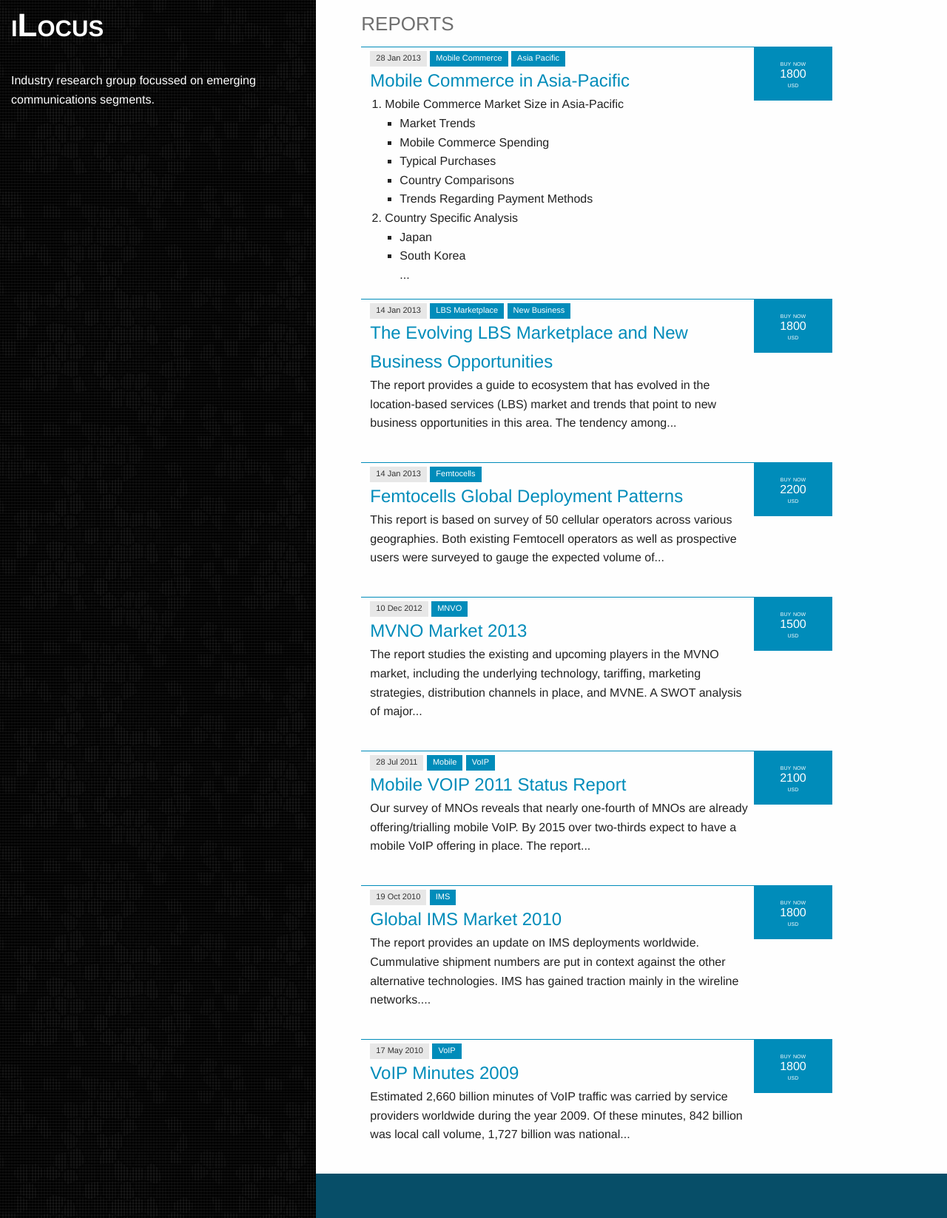
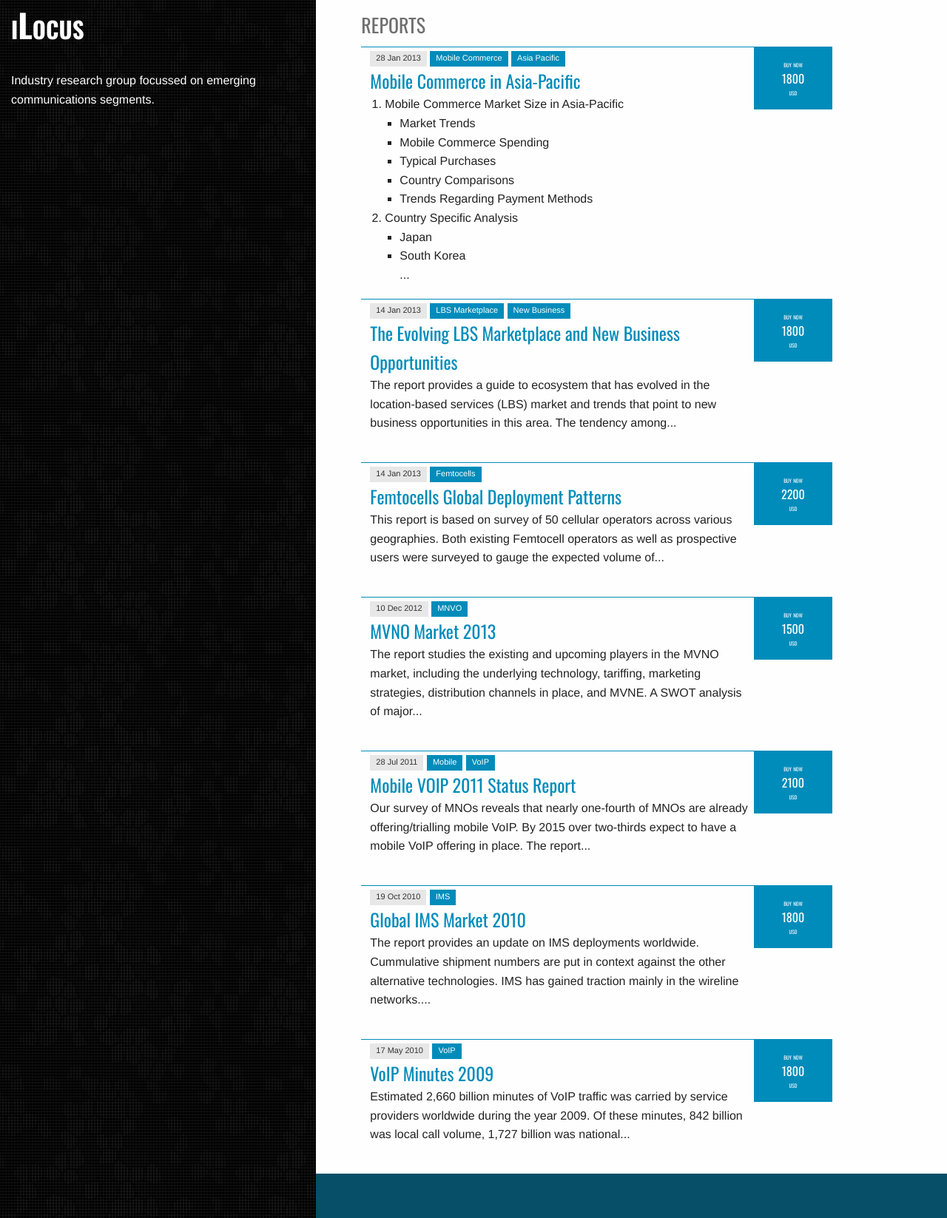
Before and after one commit to ilocus/ilocus.github.io, a Jekyll site: the page built from index.html, in a window 1280 px wide. Shown: the whole page at 74% size. Built offline with Jekyll 4.4.1, drawn with Linux system fonts in a browser that asks for light colours; Markdown is read by kramdown in place of the engine named in the settings.

Commit message:
Adding fonts

```diff
--- a/_includes/header.html
+++ b/_includes/header.html
@@ -4,6 +4,7 @@
     <meta charset="utf-8" />
     <meta name="viewport" content="width=device-width, initial-scale=1.0" />
     <title>{{ page.title }} &laquo; {{ site.name }} </title>
+    <link href='http://fonts.googleapis.com/css?family=Oswald:400,300,700|Source+Sans+Pro:400,600,400italic,600italic,700,700italic' rel='stylesheet' type='text/css'>
     <link rel="stylesheet" href="/assets/css/styles.css" />
     <script src="/assets/bower_components/modernizr/modernizr.js"></script>
 </head>
```
